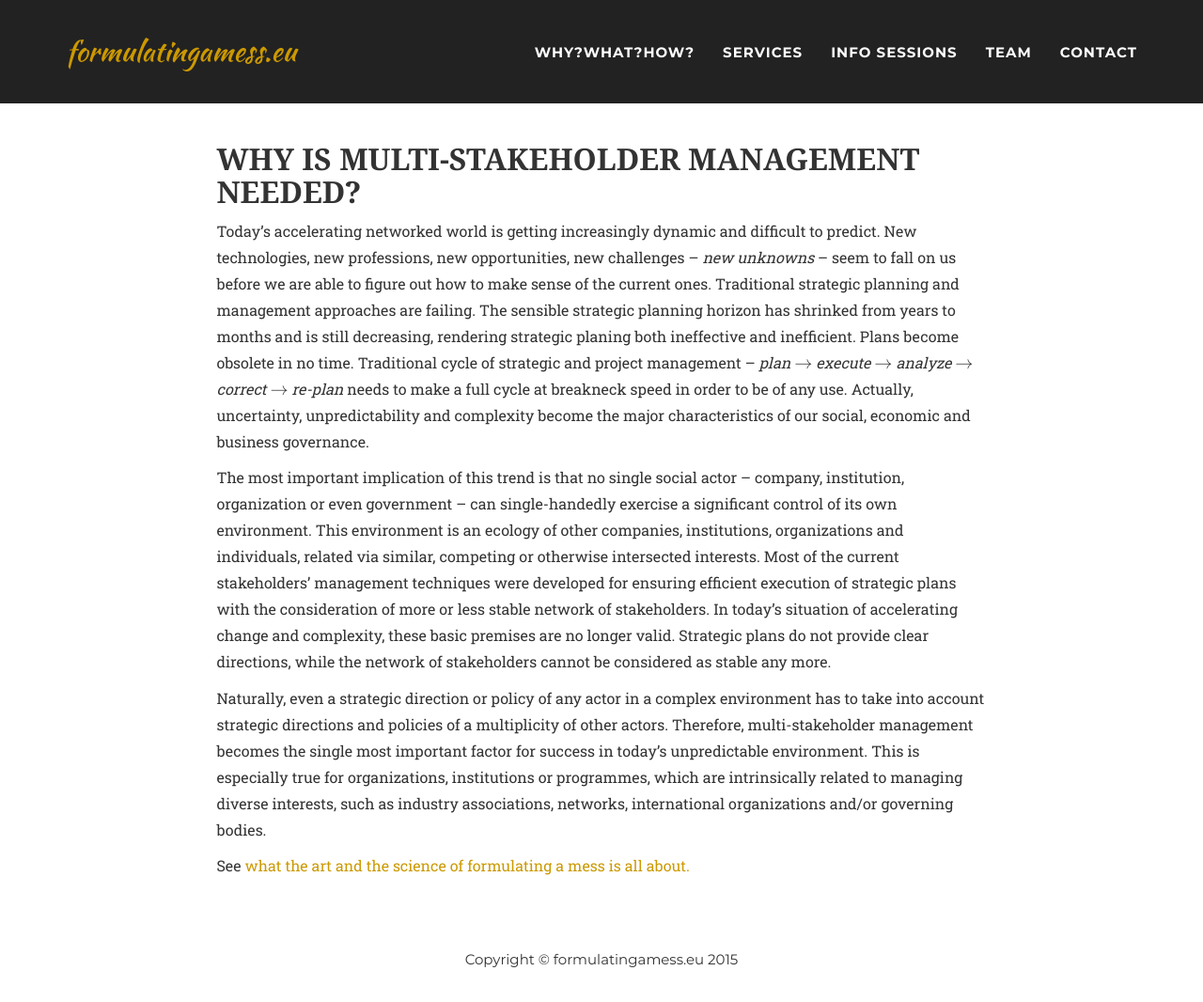
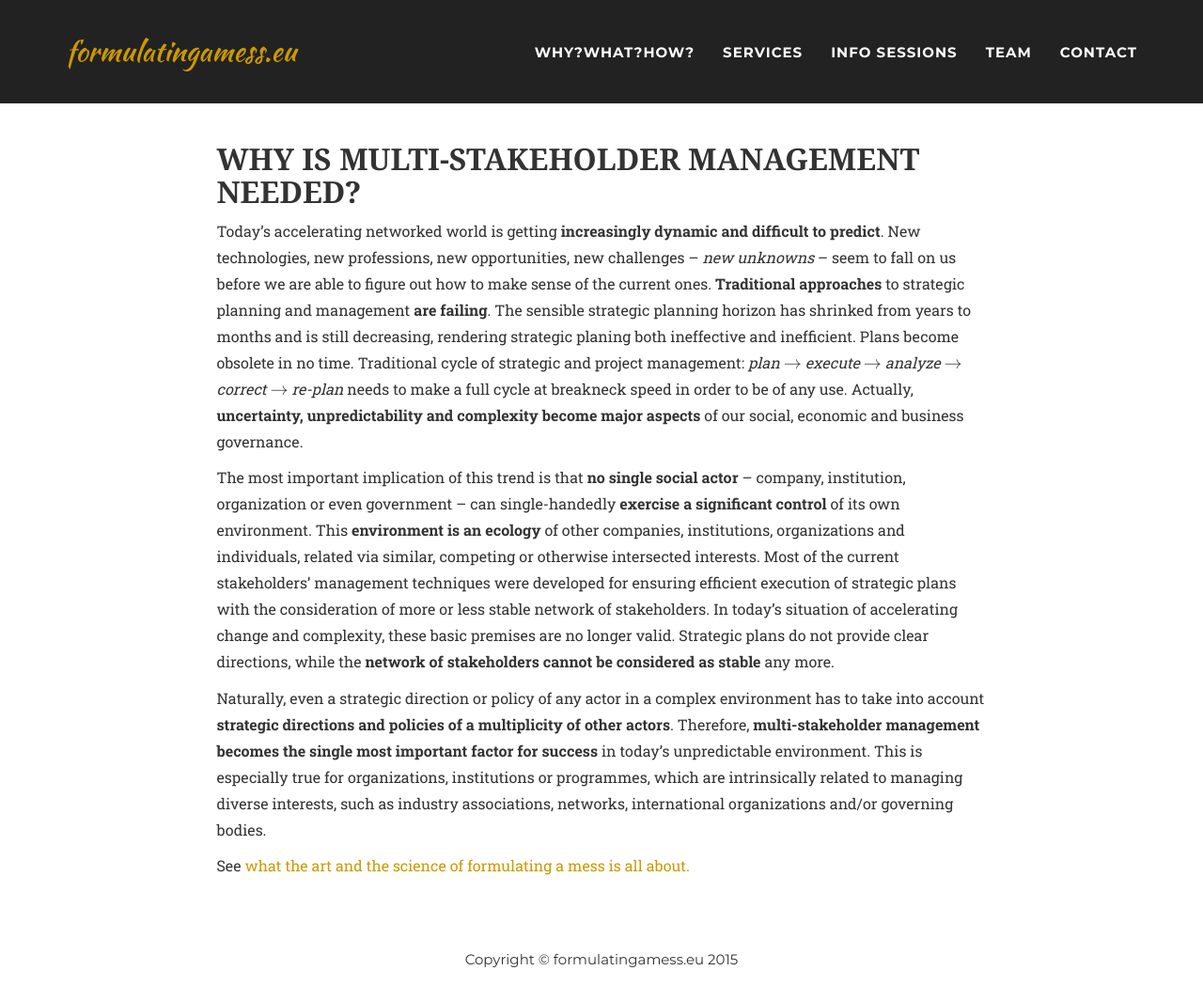
Before and after one commit to formulatingamess/www, a Jekyll site: the page built from content/why.markdown, in a window 1280 px wide and 1066 px high. Shown: the whole window at 94% size. Built offline with Jekyll 4.4.1, drawn with Linux system fonts in a browser that asks for light colours; some web fonts are replaced; formulas are drawn with MathJax 3.

Commit message:
edited why.markdown with emphasis on some things

```diff
--- a/content/why.markdown
+++ b/content/why.markdown
@@ -1,13 +1,12 @@
 ---
 title: Why is multi-stakeholder management needed?
-img: why.png
 layout: page
 ---
 
-Today's accelerating networked world is getting increasingly dynamic and difficult to predict. New technologies, new professions, new opportunities, new challenges -- *new unknowns* -- seem to fall on us before we are able to figure out how to make sense of the current ones. Traditional strategic planning and management approaches are failing. The sensible strategic planning horizon has shrinked from years to months and is still decreasing, rendering strategic planing both ineffective and inefficient. Plans become obsolete in no time. Traditional cycle of strategic and project management -- *plan* \\(\rightarrow\\) *execute* \\(\rightarrow\\) *analyze* \\(\rightarrow\\) *correct* \\(\rightarrow\\) *re-plan* needs to make a full cycle at breakneck speed in order to be of any use. Actually, uncertainty, unpredictability and complexity become the major characteristics of our social, economic and business governance.
+Today's accelerating networked world is getting **increasingly dynamic and difficult to predict**. New technologies, new professions, new opportunities, new challenges -- *new unknowns* -- seem to fall on us before we are able to figure out how to make sense of the current ones. **Traditional approaches** to strategic planning and management **are failing**. The sensible strategic planning horizon has shrinked from years to months and is still decreasing, rendering strategic planing both ineffective and inefficient. Plans become obsolete in no time. Traditional cycle of strategic and project management: *plan* \\(\rightarrow\\) *execute* \\(\rightarrow\\) *analyze* \\(\rightarrow\\) *correct* \\(\rightarrow\\) *re-plan* needs to make a full cycle at breakneck speed in order to be of any use. Actually, **uncertainty, unpredictability and complexity become major aspects** of our social, economic and business governance.
 
-The most important implication of this trend is that no single social actor -- company, institution, organization or even government -- can single-handedly exercise a significant control of its own environment. This environment is an ecology of other companies, institutions, organizations and individuals, related via similar, competing or otherwise intersected interests. Most of the current stakeholders' management techniques were developed for ensuring efficient execution of strategic plans with the consideration of more or less stable network of stakeholders. In today's situation of accelerating change and complexity, these basic premises are no longer valid. Strategic plans do not provide clear directions, while the network of stakeholders cannot be considered as stable any more.
+The most important implication of this trend is that **no single social actor** -- company, institution, organization or even government -- can single-handedly **exercise a significant control** of its own environment. This **environment is an ecology** of other companies, institutions, organizations and individuals, related via similar, competing or otherwise intersected interests. Most of the current stakeholders' management techniques were developed for ensuring efficient execution of strategic plans with the consideration of more or less stable network of stakeholders. In today's situation of accelerating change and complexity, these basic premises are no longer valid. Strategic plans do not provide clear directions, while the **network of stakeholders cannot be considered as stable** any more.
 
-Naturally, even a strategic direction or policy of any actor in a complex environment has to take into account strategic directions and policies of a multiplicity of other actors. Therefore, multi-stakeholder management becomes the single most important factor for success in today's unpredictable environment. This is especially true for organizations, institutions or programmes, which are intrinsically related to managing diverse interests, such as industry associations, networks, international organizations and/or governing bodies.
+Naturally, even a strategic direction or policy of any actor in a complex environment has to take into account **strategic directions and policies of a multiplicity of other actors**. Therefore, **multi-stakeholder management becomes the single most important factor for success** in today's unpredictable environment. This is especially true for organizations, institutions or programmes, which are intrinsically related to managing diverse interests, such as industry associations, networks, international organizations and/or governing bodies.
 
 See <a href="{{ site.baseurl}}/content/what">what the art and the science of formulating a mess is all about.</a>
```
